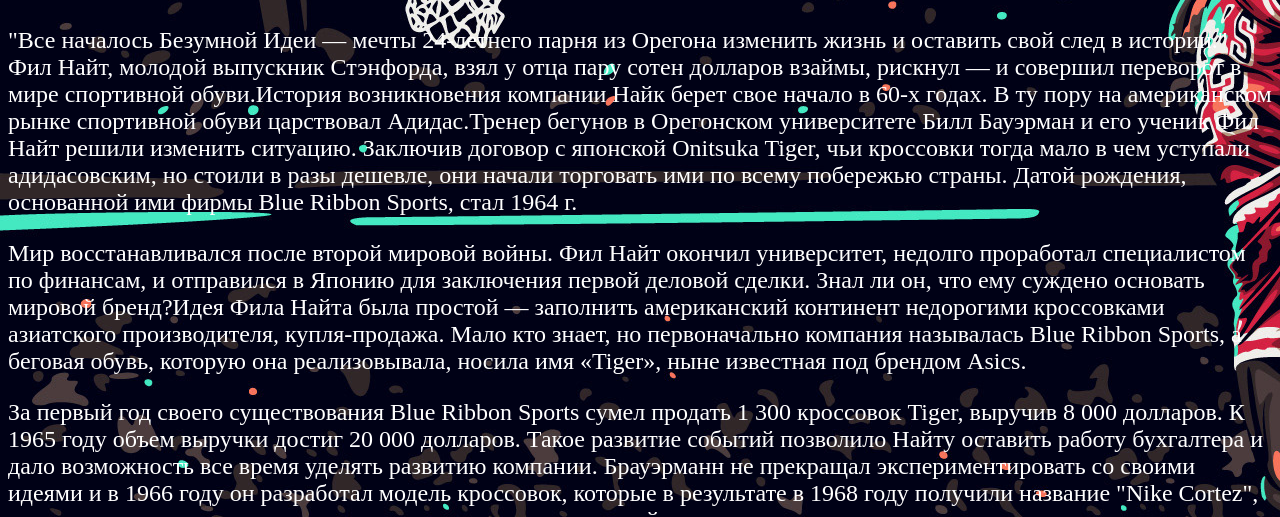
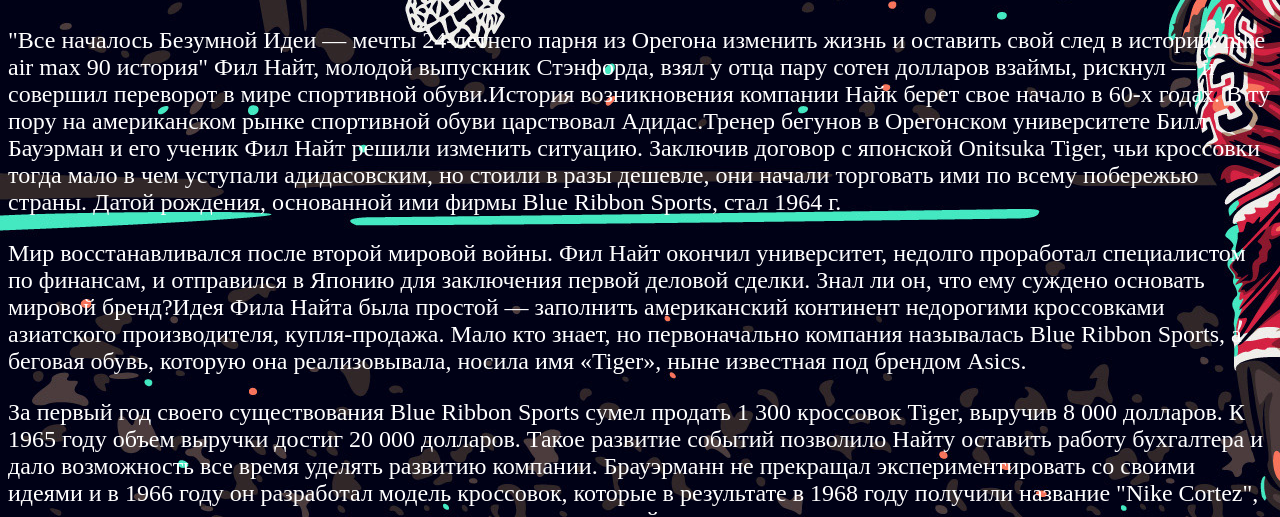
Before and after one commit to SmykovaVika/SmykovaVika.github.io, a plain HTML site: page history.html in a window 1280 px wide. Shown: the part 283-800 px from the top of the page. Drawn offline with Linux system fonts and the light colour scheme.

Commit message:
Update history.html

```diff
--- a/history.html
+++ b/history.html
@@ -52,7 +52,7 @@
                 <h1 class="text">
                     <h2 align="center">История бренда</h2>
                     <p><Description>"Все началось Безумной Идеи — мечты 24-летнего парня из Орегона
-                        изменить жизнь и оставить свой след в истории."
+                        изменить жизнь и оставить свой след в истории. nike air max 90 история"
                         Фил Найт, молодой выпускник Стэнфорда, взял у отца пару сотен долларов взаймы,
                          рискнул — и совершил переворот в мире спортивной обуви.История возникновения компании Найк берет свое начало в 60-х годах. В ту пору на американском рынке спортивной обуви царствовал Адидас.Тренер бегунов в Орегонском университете Билл Бауэрман и его ученик Фил Найт решили изменить ситуацию. Заключив договор с японской Onitsuka Tiger, чьи кроссовки тогда мало в чем уступали адидасовским, но стоили в разы дешевле, они начали торговать ими по всему побережью страны. Датой рождения, основанной ими фирмы Blue Ribbon Sports, стал 1964 г.</p>
                          </Description><p>
```
